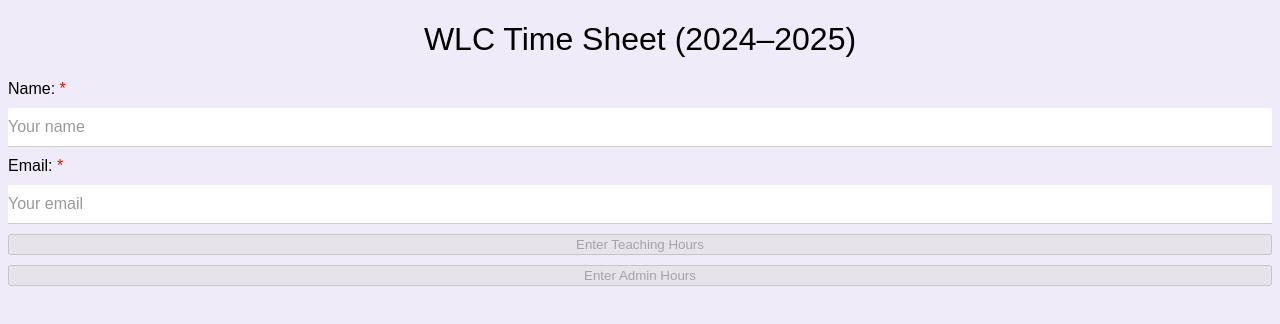
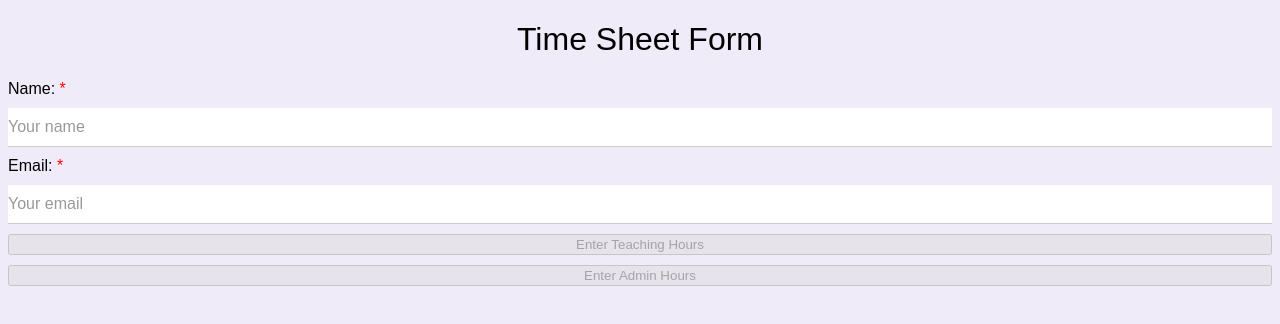
Before and after one commit to hparpinel/timesheet-app-node, a website: page frontend/index.html in a window 1280 px wide. Drawn offline with Linux system fonts and the light colour scheme; no server answers.

Commit message:
updated readme

```diff
--- a/frontend/index.html
+++ b/frontend/index.html
@@ -8,7 +8,7 @@
 </head>
 <body>
   <div id="page1">
-    <h1>WLC Time Sheet (2024–2025)</h1>
+    <h1>Time Sheet Form</h1>
 
     <label for="name">Name: <span class="red-asterisk">*</span></label>
     <input type="text" id="name" name="name" placeholder="Your name" required oninput="validateForm()" />
```
Also changed, not shown: README.md.
